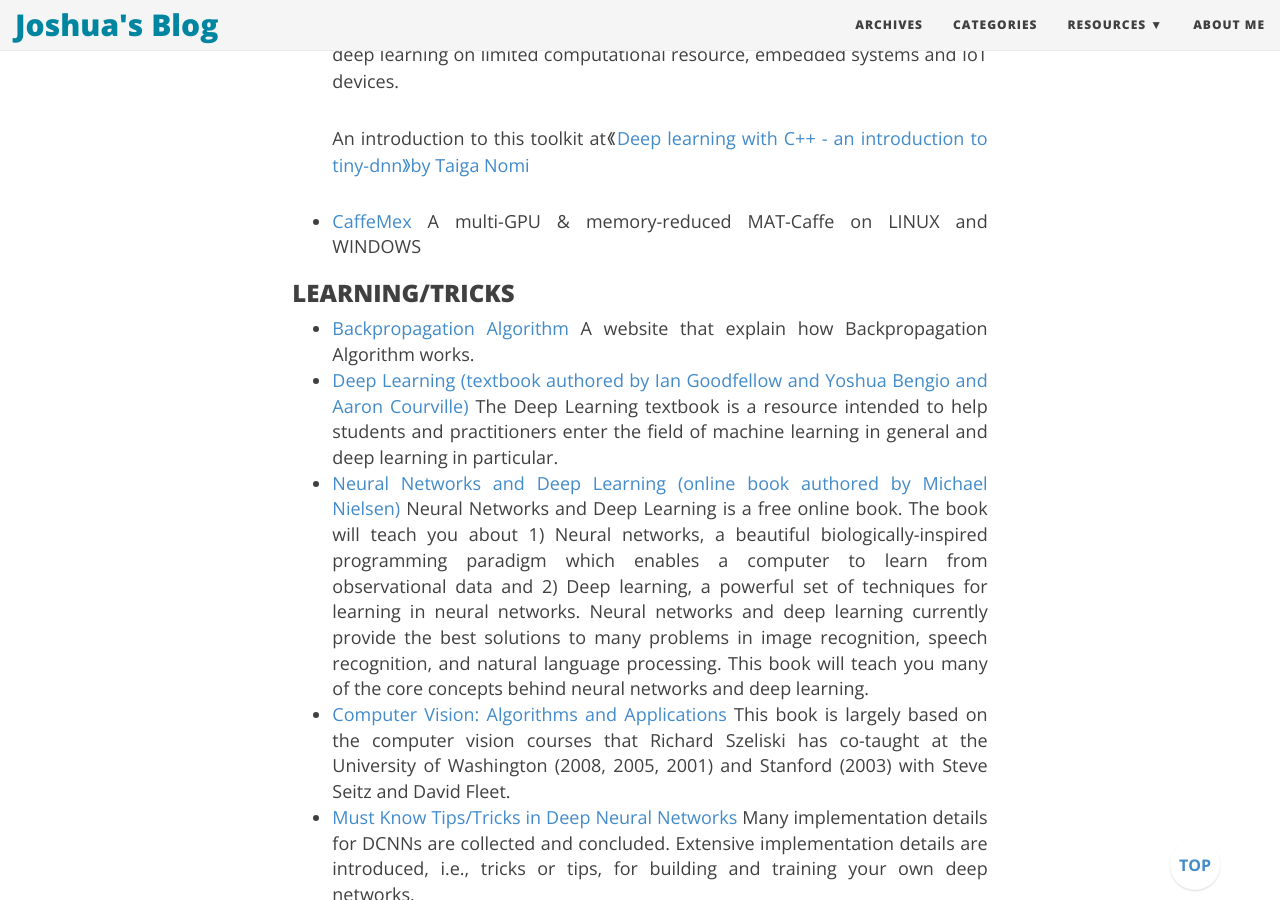
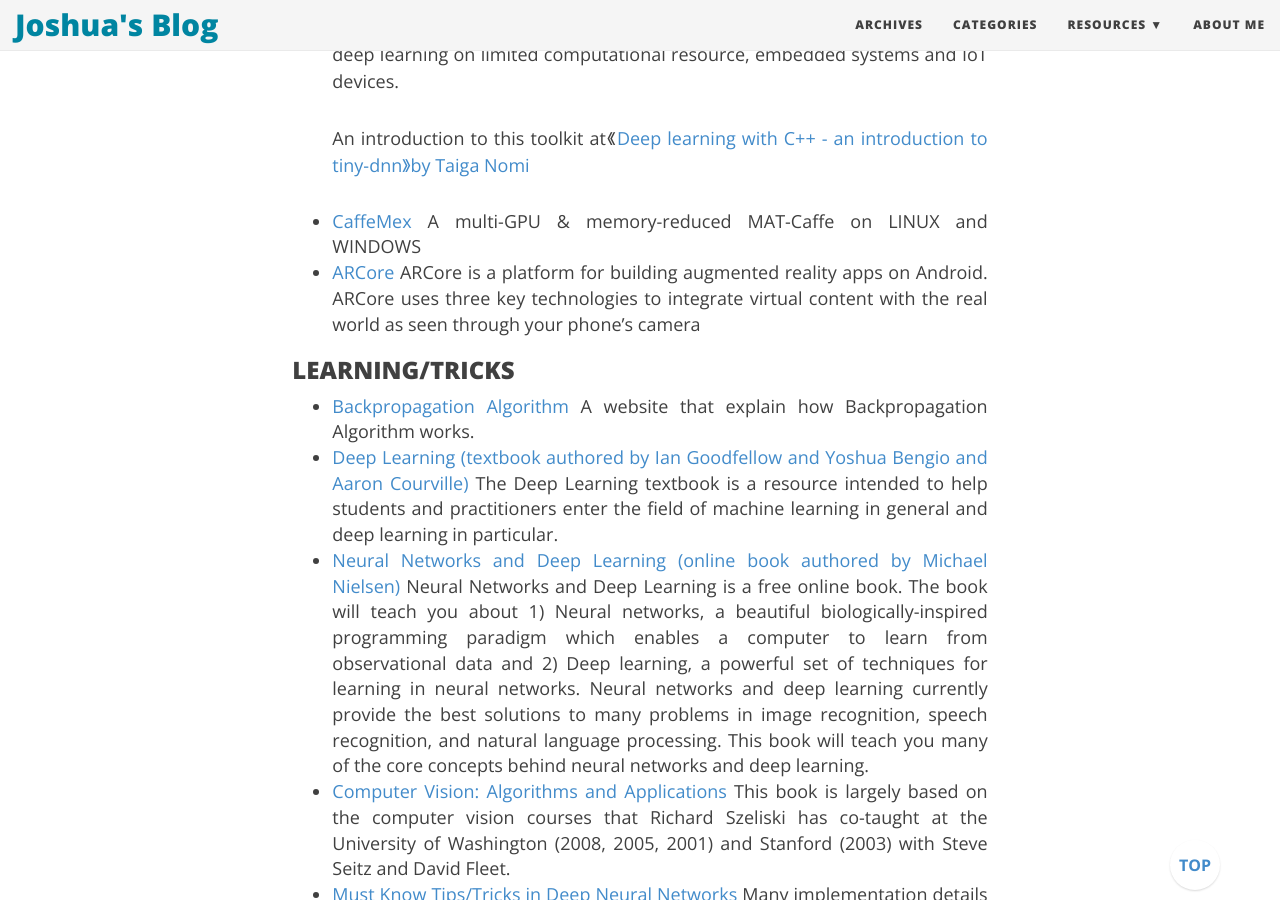
Before and after one commit to joshua19881228/joshua19881228.github.io, a Jekyll site: the page built from _posts/Computer_Vision/2016-08-25-my-jumble-of-computer-vision.md, in a window 1280 px wide and 900 px high, scrolled down 27540 px. Built offline with Jekyll 4.4.1, drawn with Linux system fonts in a browser that asks for light colours; nearby versions of some CDN libraries; comment, search, counter and statistics services are not loaded.

Commit message:
update post

```diff
--- a/_posts/Computer_Vision/2016-08-25-my-jumble-of-computer-vision.md
+++ b/_posts/Computer_Vision/2016-08-25-my-jumble-of-computer-vision.md
@@ -698,6 +698,7 @@
 
 * [CaffeMex](https://github.com/sciencefans/CaffeMex_v2)
     A multi-GPU & memory-reduced MAT-Caffe on LINUX and WINDOWS
+* [ARCore](https://developers.google.com/ar/) ARCore is a platform for building augmented reality apps on Android. ARCore uses three key technologies to integrate virtual content with the real world as seen through your phone's camera
 
 ### LEARNING/TRICKS ###
 
```
